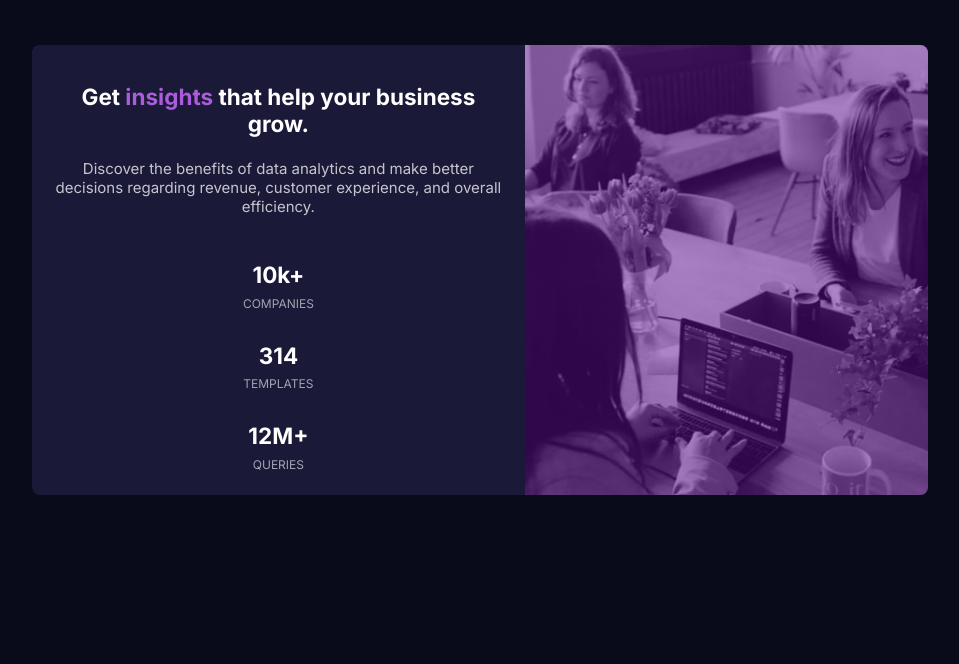
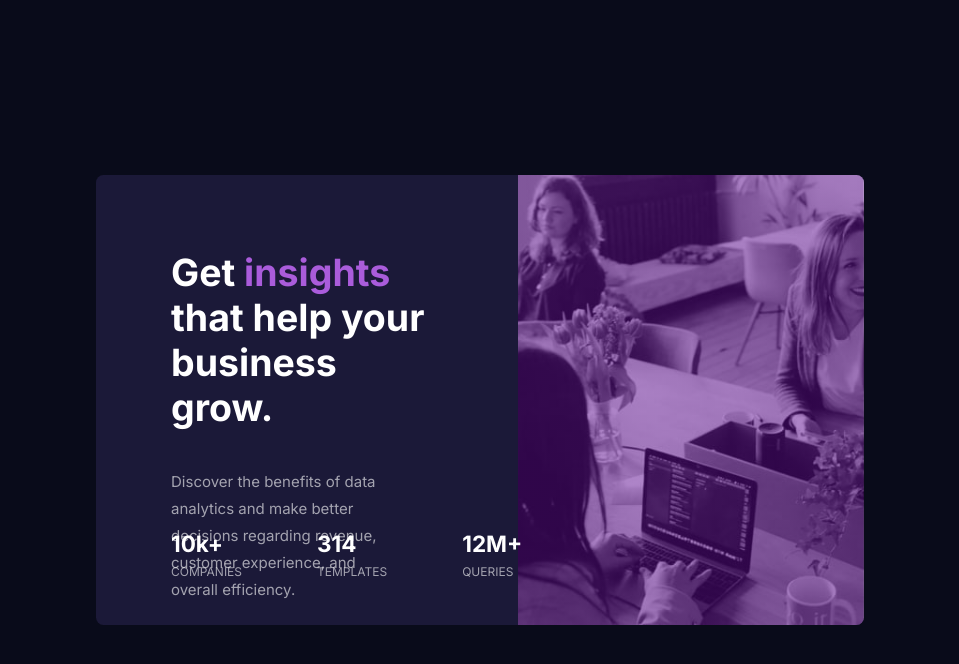
Before and after one commit to john-k-phillips/fm-stats-preview-card, a website: page index.html in a window 1280 px wide. Shown: the whole page, without its empty margins (160-1119 px from the left). Drawn offline with Linux system fonts and the light colour scheme.

Commit message:
Desktop responsive correctly working.

```diff
--- a/style.scss
+++ b/style.scss
@@ -37,9 +37,14 @@ body {
 }
 
 @media screen and (min-width: 768px) {
+    body {
+        height: 100vh;
+        margin: 0;
+    }
+
     .container {
         flex-direction: row;
-        width: 70%;
+        width: 60%;
         height: 450px;
     }
 }
--- a/styles/_content.scss
+++ b/styles/_content.scss
@@ -13,13 +13,30 @@
         padding: 1em;
     }
     p {
-        color: $clr-white-200-transparent;
+        color: $clr-white-400-transparent;
     }
 }
 
 @media screen and (min-width: 768px) {
     .content {
+        position: relative;
         height: 100%;
         width: 55%;
+
+        text-align: left;
+
+        align-items: flex-start;
+        padding: 5em;
+
+        h1 {
+            padding: 0;
+            padding-bottom: 1em;
+
+            font-size: 2.5em;
+        }
+        p {
+            width: 80%;
+            line-height: 1.8em;
+        }
     }
 }
--- a/styles/_stats.scss
+++ b/styles/_stats.scss
@@ -18,8 +18,10 @@
 }
 
 @media screen and (min-width: 768px) {
-    .content {
-        height: 100%;
-        width: 55%;
+    .stats {
+        flex-direction: row;
+        position: absolute;
+        bottom: 1em;
+        gap: 5em;
     }
 }
```
Also changed, not shown: style.css, 1 other file.
